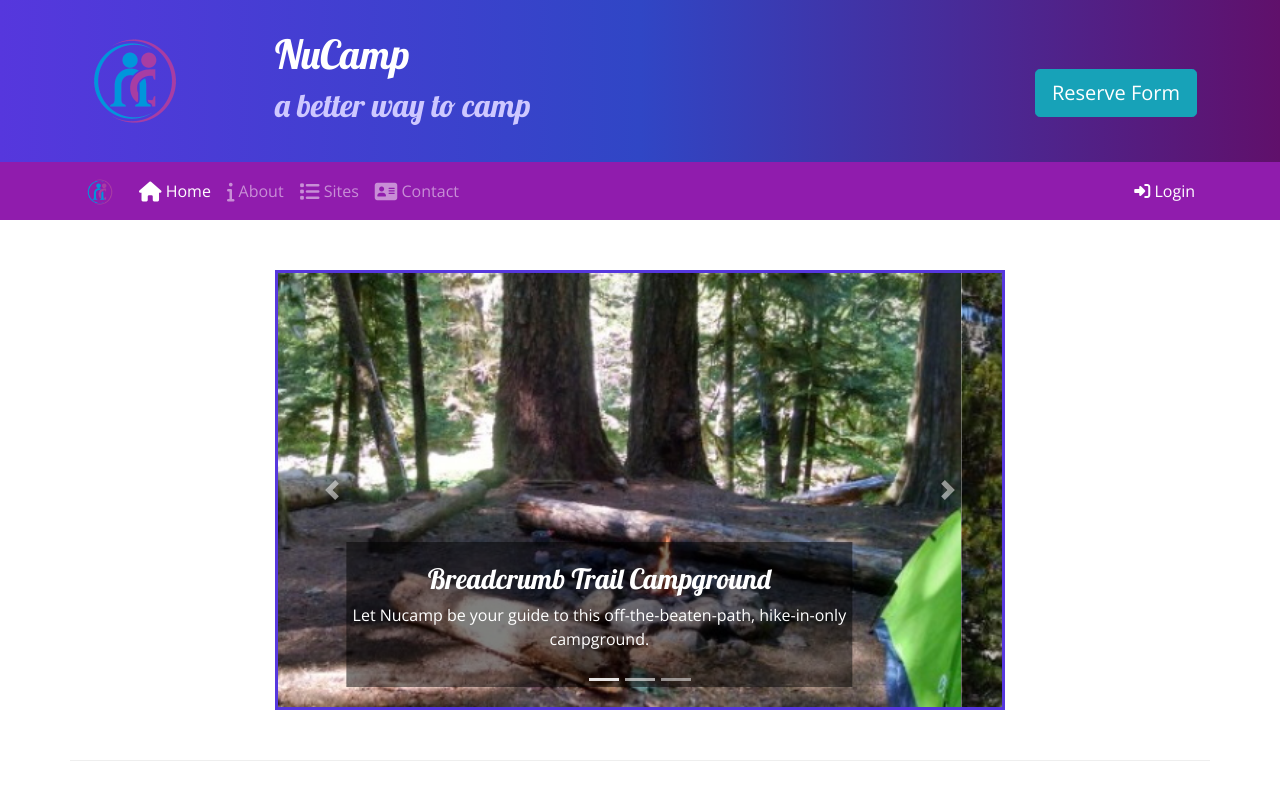
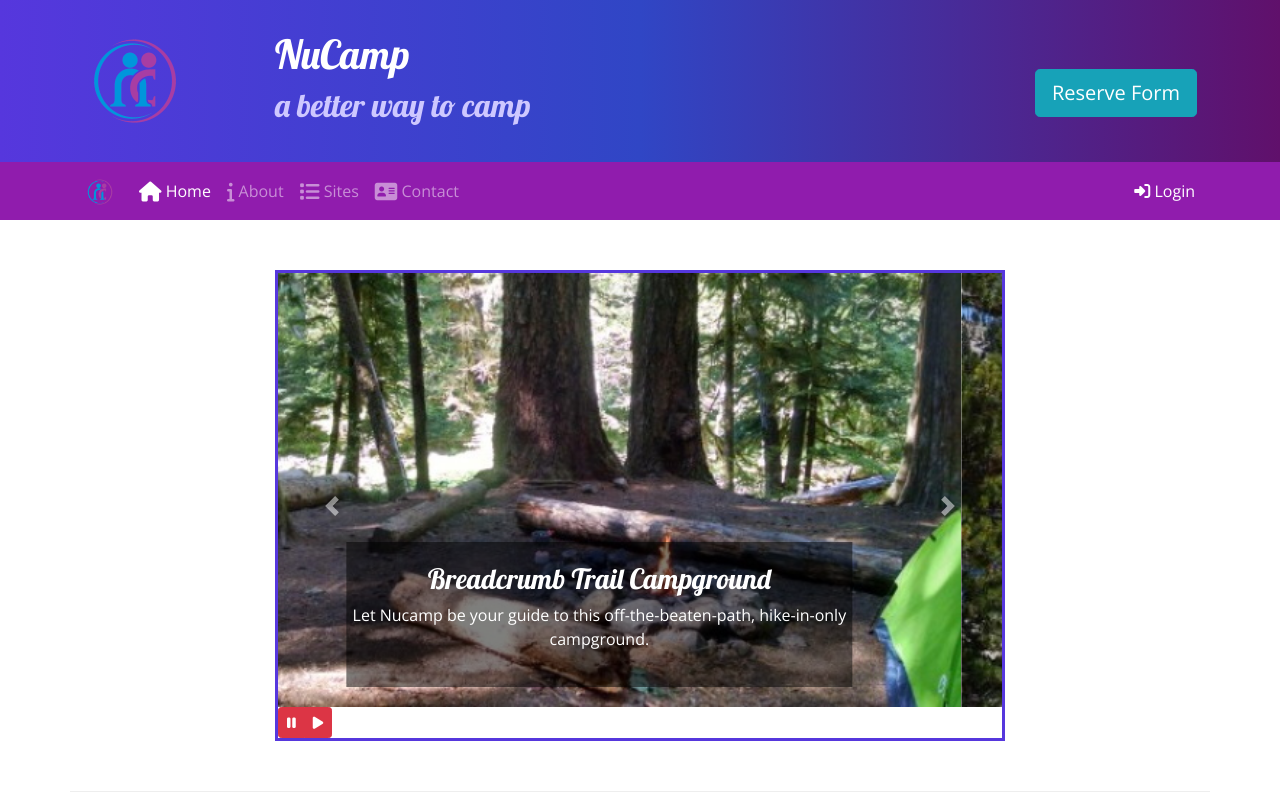
Before and after one commit to kgruca/bootnu, a plain HTML site: page index.html in a window 1280 px wide. Shown: the top 800 px of the page. Drawn offline with nearby package versions, Linux system fonts and the light colour scheme.

Commit message:
added pause and play buttons to carousels

```diff
--- a/index.html
+++ b/index.html
@@ -360,6 +360,18 @@
                             <span class="carousel-control-next-icon"></span>
                             <span class="sr-only">Next</span>
                         </a>
+                        <div class="btn-group" id="carouselButton">
+                            <button
+                                class="btn btn-danger btn-sm"
+                                id="carouselPause">
+                                <i class="fa fa-pause"></i>
+                            </button>
+                            <button
+                                class="btn btn-danger btn-sm"
+                                id="carouselPlay">
+                                <i class="fa fa-play"></i>
+                            </button>
+                        </div>
                     </div>
                 </div>
             </div>
```
